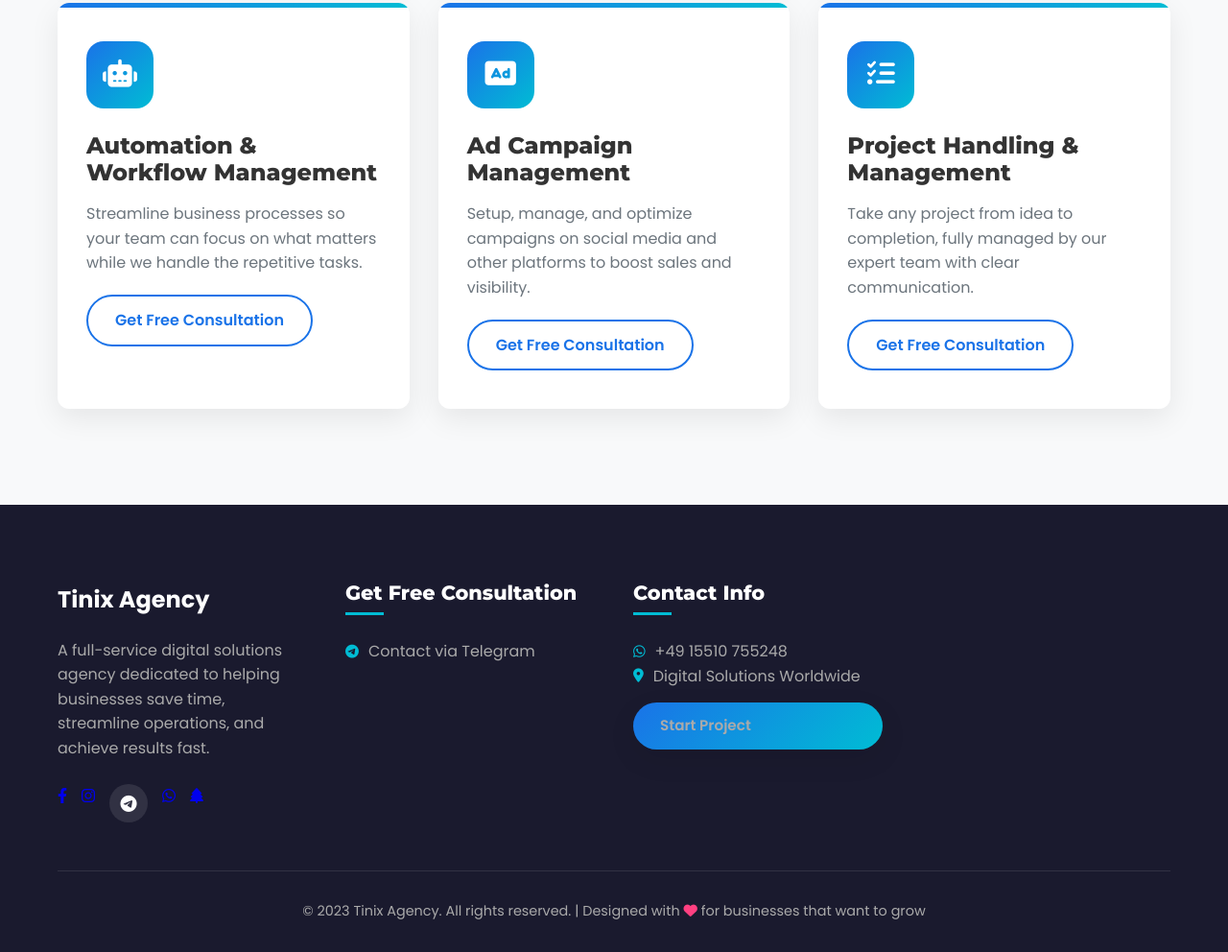
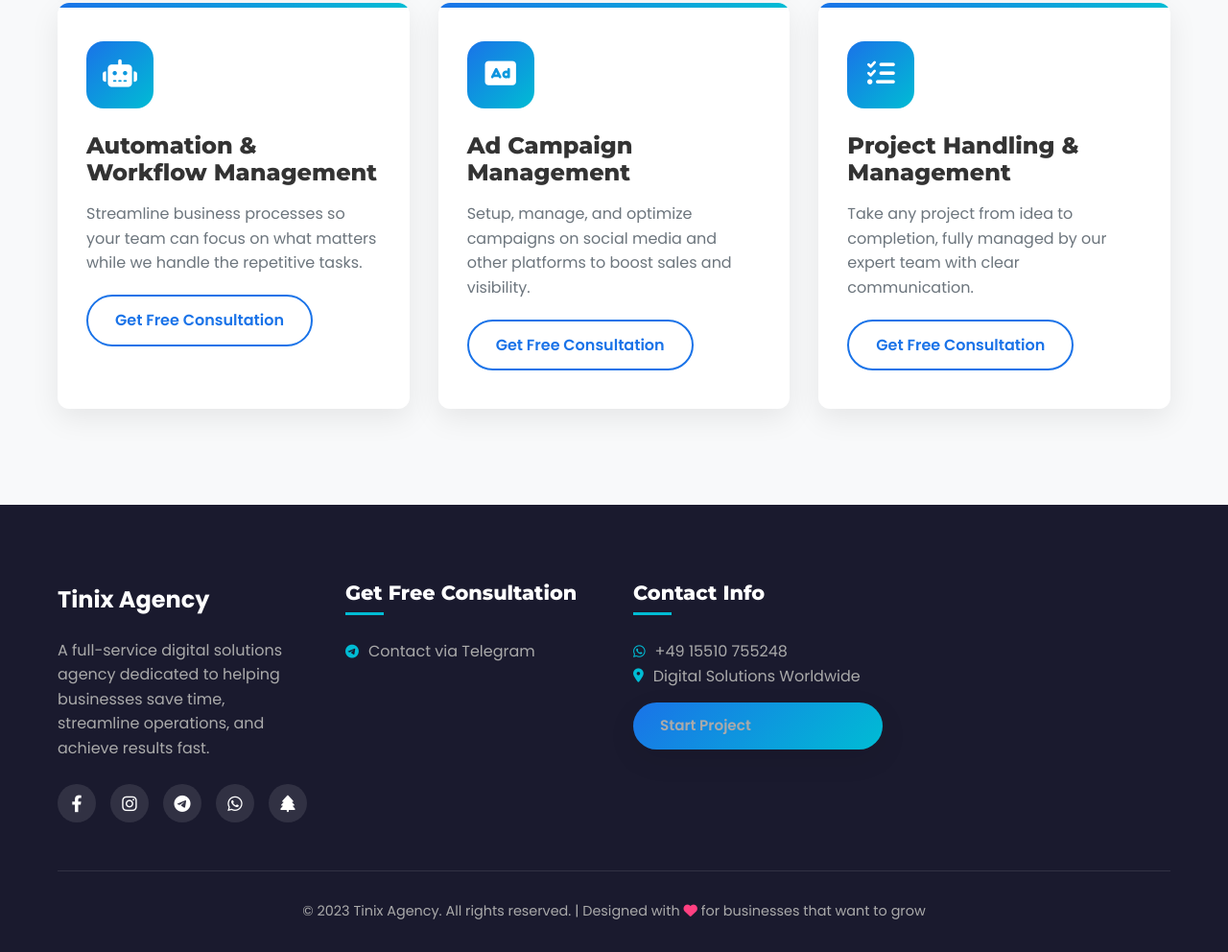
Before and after one commit to tinixagency/Tinix-Agency, a plain HTML site: page index.html in a window 1280 px wide. Shown: the part 2479-3471 px from the top of the page at 96% size. Drawn offline with Linux system fonts and the light colour scheme.

Commit message:
Update index.html

```diff
--- a/index.html
+++ b/index.html
@@ -778,12 +778,13 @@
                     <p>A full-service digital solutions agency dedicated to helping businesses save time, streamline operations, and achieve results fast.</p>
                 </div>
                 <div class="social-icons">
-                    <a href="#" class="https://www.instagram.com/tinixagency/"><i class="fab fa-facebook-f"></i></a>
-                    <a href="#" class="https://www.instagram.com/tinixagency/"><i class="fab fa-instagram"></i></a>
-                    <a href="https://t.me/tinixagency" class="social-icon"><i class="fab fa-telegram"></i></a>
-                    <a href="#" class="https://wa.me/4915510755248"><i class="fab fa-whatsapp"></i></a>
-                    <a href="#" class="https://www.instagram.com/tinixagency/"><i class="fas fa-tree"></i></a>
-                </div>
+    <a href="https://www.facebook.com/tinixagency" class="social-icon"><i class="fab fa-facebook-f"></i></a>
+    <a href="https://www.instagram.com/tinixagency/" class="social-icon"><i class="fab fa-instagram"></i></a>
+    <a href="https://t.me/tinixagency" class="social-icon"><i class="fab fa-telegram"></i></a>
+    <a href="https://wa.me/4915510755248" class="social-icon"><i class="fab fa-whatsapp"></i></a>
+    <a href="https://www.instagram.com/tinixagency/" class="social-icon"><i class="fas fa-tree"></i></a>
+</div>
+
             </div>
 
             <div class="footer-column">
```
